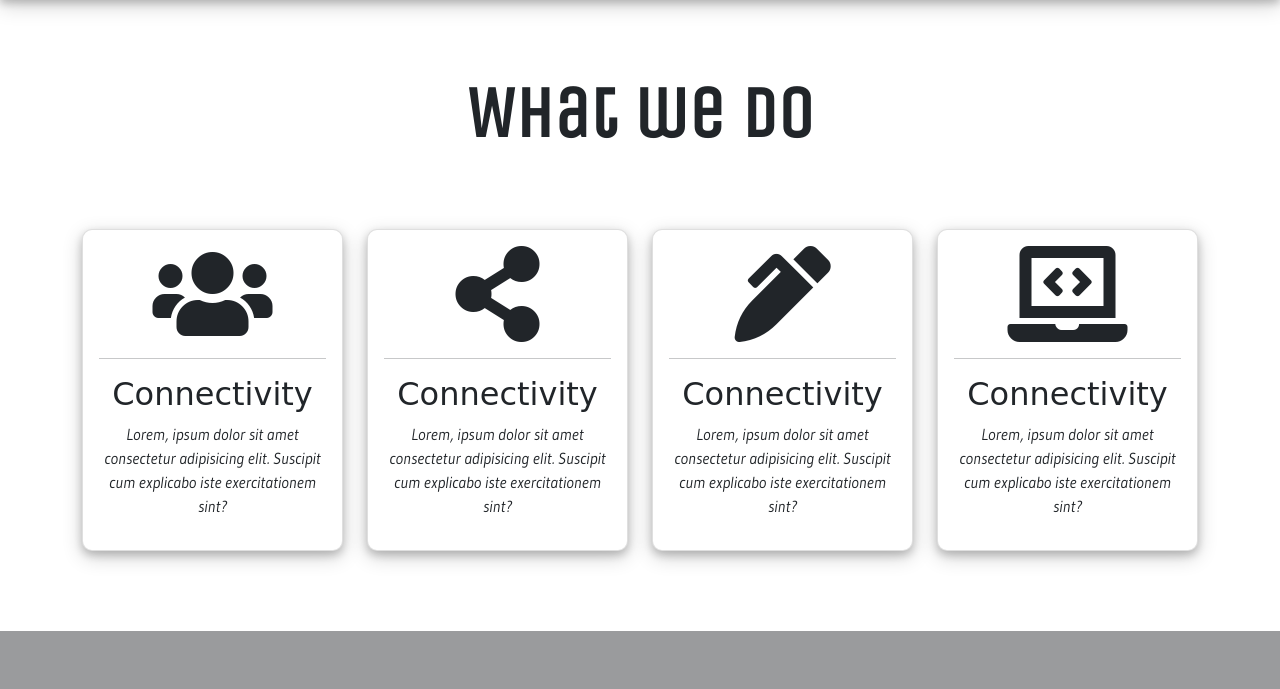
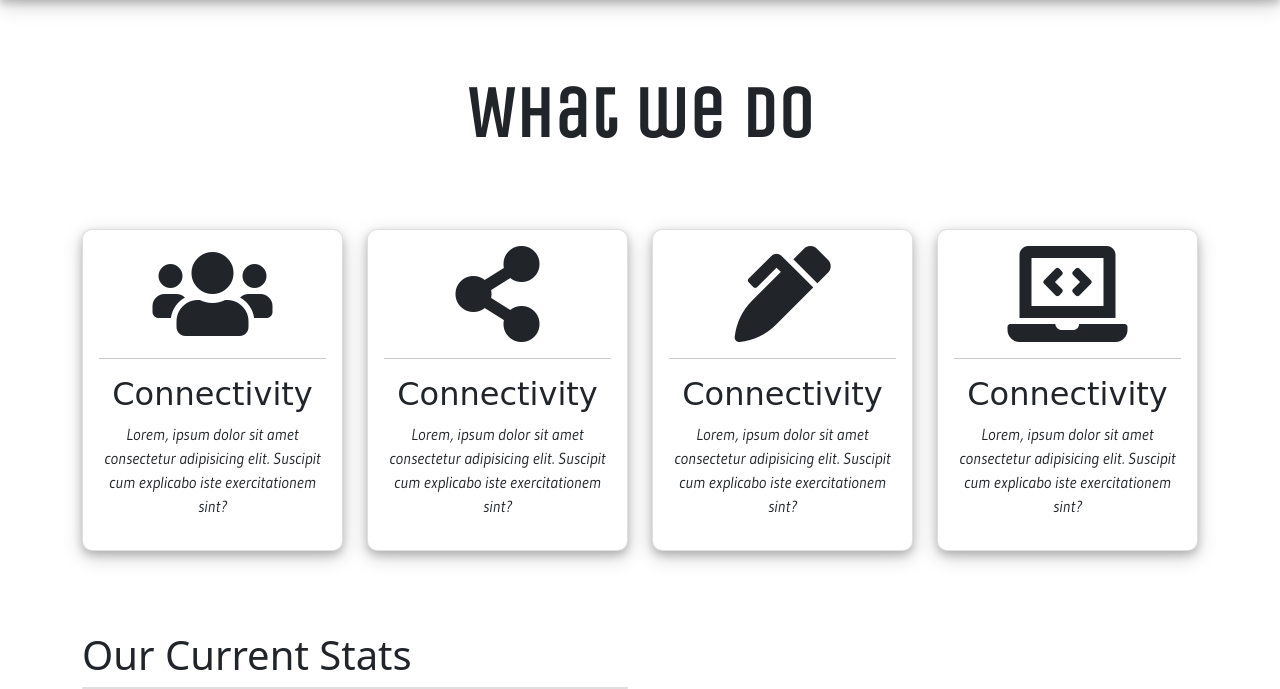
Before and after one commit to KidusAlemayehu/profile-web-app-with-flask, a Flask app: page / in a window 1280 px wide. Shown: the part 951-1640 px from the top of the page. Before the commit the page ends 1582 px from the top, so only its background shows below. Run offline with Flask 2, Linux system fonts and the light colour scheme; some libraries are stand-ins or nearby versions; some web fonts are replaced.

Commit message:
templates edition

```diff
--- a/templates/base.html
+++ b/templates/base.html
@@ -108,6 +108,20 @@
             </div>
         </div>
     </section>
+
+    <!-- current stats -->
+    <section class="current-stats">
+        <div class="container">
+            <div class="row">
+                <h1>Our Current Stats</h1>
+            </div>
+            <div class="row">
+                <div class="col-xl-6">
+                    <div class="card"></div>
+                </div>
+            </div>
+        </div>
+    </section>
 </body>
 
 </html>
```
